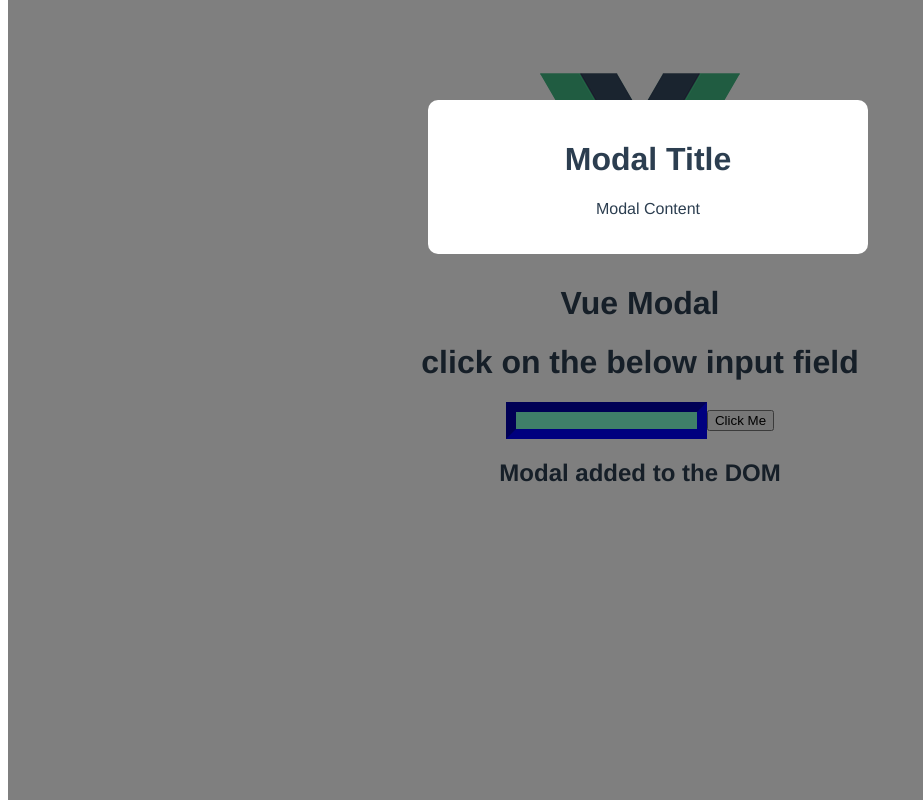
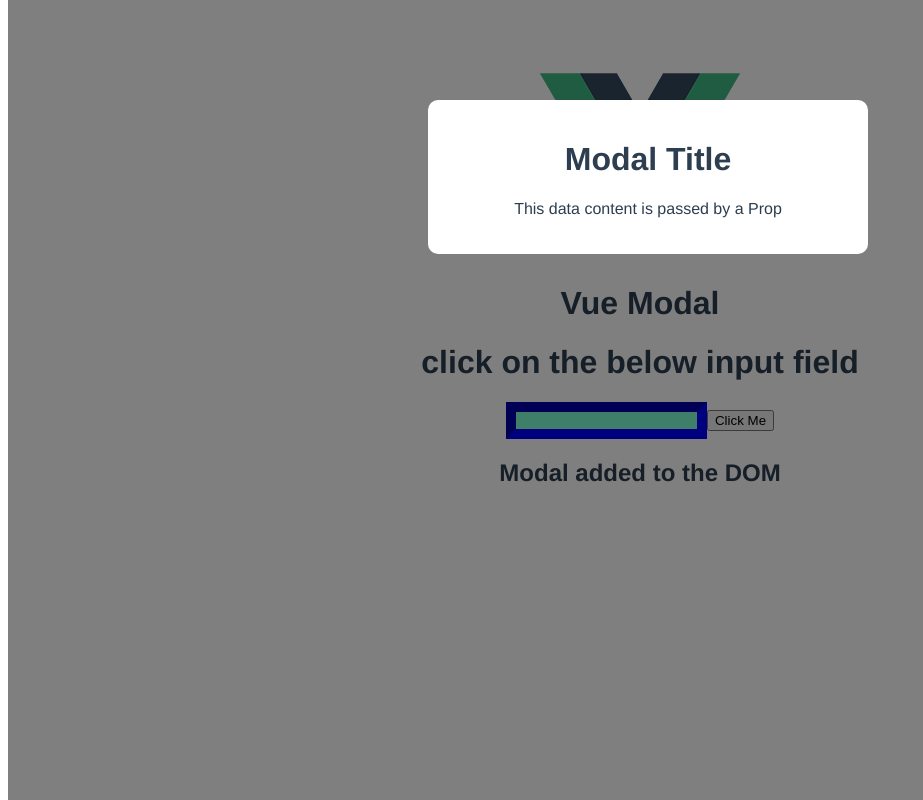
Before and after one commit to Chandanindalkar/vueapp, a Vue app: page / in a window 1280 px wide. Both pictures are taken after a click on the button "Click Me". Shown: the whole page, without its empty margins (0-923 px from the left). Built offline with nearby package versions, Linux system fonts and the light colour scheme.

Commit message:
passed data as props from app to modal

```diff
--- a/src/App.vue
+++ b/src/App.vue
@@ -33,6 +33,8 @@ export default {
   <h2 v-if="bool">Modal added to the DOM</h2>
   <ModalView
     v-if="bool"
+    title="Modal Title"
+    content="This data content is passed by a Prop"
     @click="handleClick"
   ></ModalView>
 </template>
--- a/src/components/ModalView.vue
+++ b/src/components/ModalView.vue
@@ -1,12 +1,15 @@
-<script setup>
+<script>
+export default {
+  props: ['title', 'content']
+}
 
 </script>
 
 <template>
   <div class="backdrop">
     <div class="modal">
-      <h1>Modal Title</h1>
-        <p>Modal Content</p>
+      <h1>{{ title }}</h1>
+        <p>{{ content }}</p>
     </div>
   </div>
 </template>
```
